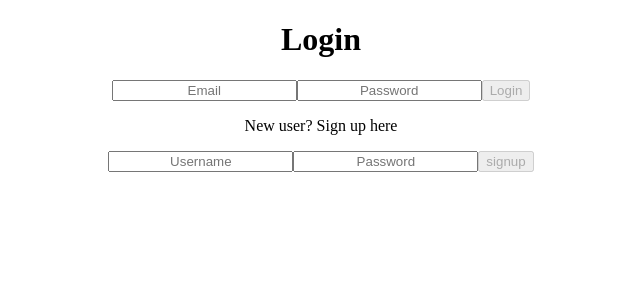
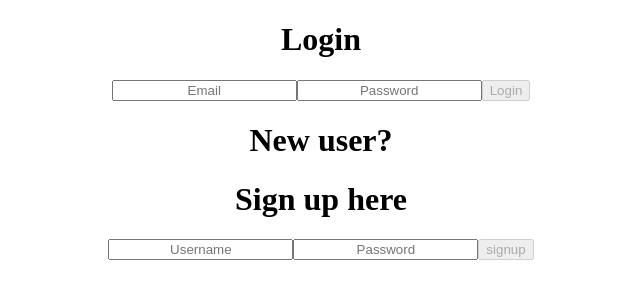
Before and after one commit to illuminos/TheLazyCook, an Angular app: page / in a window 1280 px wide. Shown: the top 300 px of the page, without its empty margins (319-959 px from the left). Built offline with nearby package versions, Linux system fonts and the light colour scheme.

Commit message:
Changed headers in sign up

```diff
--- a/src/app/signup/signup.component.html
+++ b/src/app/signup/signup.component.html
@@ -1,5 +1,6 @@
 <div class="center">
-	<p>New user? Sign up here</p>
+	<h1>New user?</h1>
+	<h1>Sign up here</h1>
 	<form (ngSubmit)="signup()" #signupForm="ngForm">
 	<input id="emailSignup" class="center" placeholder="Username" type="text" name="email" [(ngModel)]="signupAttempt.email" required>
 	<input type="password" class="center" placeholder="Password" name="password" [(ngModel)]="signupAttempt.password" required>
```
